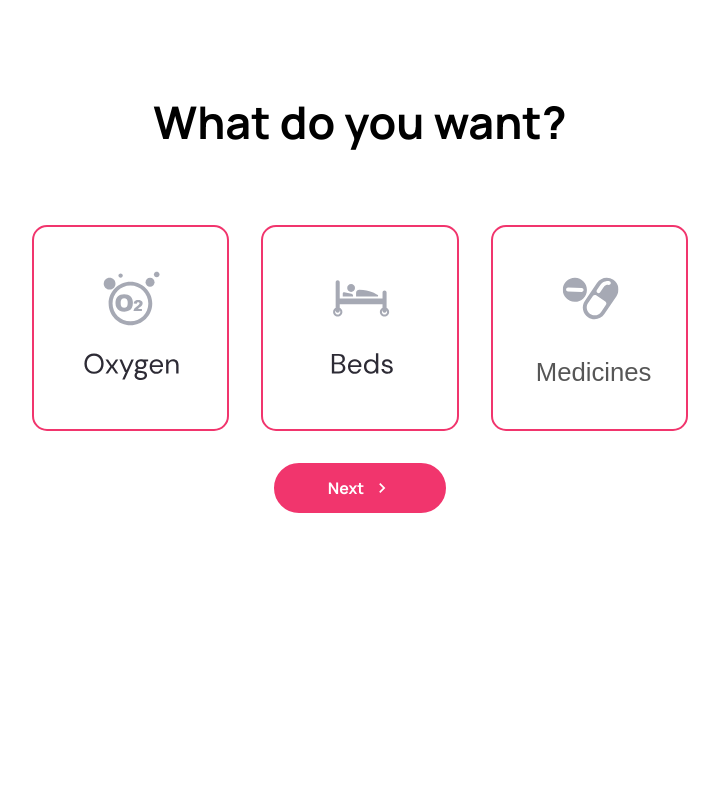
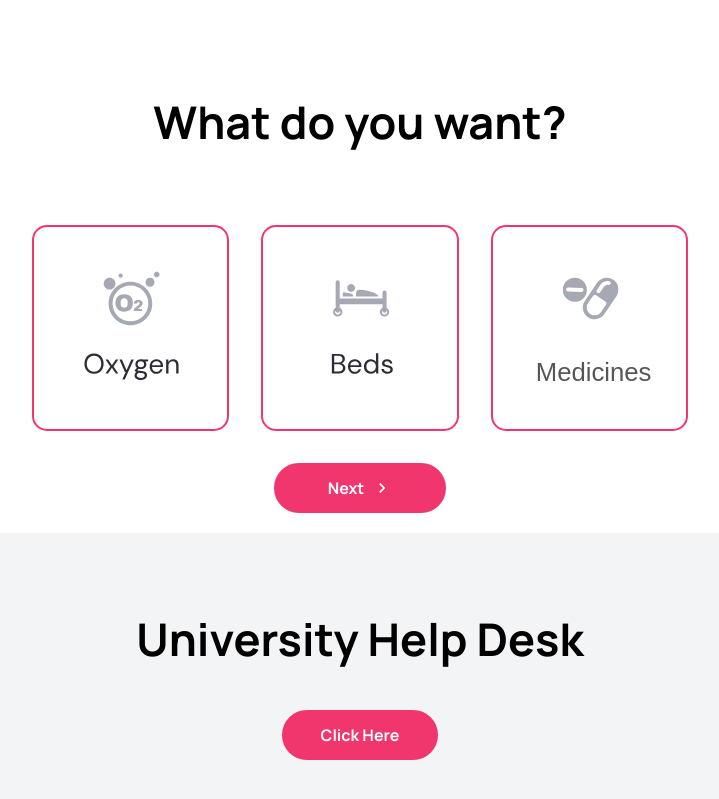
Before and after one commit to jerrycode06/amu-ccoh, a React (Create React App) app: page / in a window 1280 px wide. Shown: the part 999-1798 px from the top of the page, without its empty margins (280-999 px from the left). Before the commit the page ends 1532 px from the top, so only its background shows below. Built offline with nearby package versions, Linux system fonts and the light colour scheme.

Commit message:
help desk added

```diff
--- /dev/null
+++ b/src/components/HelpDesk/HelpDeskElements.js
@@ -0,0 +1,30 @@
+import styled from "styled-components/macro";
+
+export const HelpDeskContainer = styled.div`
+  display: grid;
+  background-color: #f3f4f6;
+  z-index: 1;
+  width: 100%;
+  /* margin-right: auto;
+  margin-left: auto; */
+  padding: 35px 24px;
+  justify-content: center;
+`;
+
+export const HelpDeskWrapper = styled.div`
+  margin: auto;
+`;
+
+export const HelpDeskH1 = styled.h1`
+  margin-top: 40px;
+  margin-bottom: 40px;
+  text-align: center;
+  font-size: 45px;
+`;
+
+export const BtnWrapper = styled.div`
+  display: flex;
+  justify-content: center;
+  align-items: center;
+  margin-bottom: 20px;
+`;
--- /dev/null
+++ b/src/components/HelpDesk/index.js
@@ -0,0 +1,25 @@
+import React from "react";
+import { Button } from "../ButtonElements";
+import {
+  HelpDeskContainer,
+  HelpDeskWrapper,
+  HelpDeskH1,
+  BtnWrapper,
+} from "./HelpDeskElements";
+
+const HelpDesk = () => {
+  return (
+    <HelpDeskContainer>
+      <HelpDeskWrapper>
+        <HelpDeskH1>University Help Desk</HelpDeskH1>
+        <BtnWrapper>
+          <Button primary="true" lgwidth="true" to="/helpdesk">
+            Click Here
+          </Button>
+        </BtnWrapper>
+      </HelpDeskWrapper>
+    </HelpDeskContainer>
+  );
+};
+
+export default HelpDesk;
--- a/src/pages/home.js
+++ b/src/pages/home.js
@@ -4,6 +4,7 @@ import Navbar from "../components/Navbar";
 import HeroSection from "./../components/HeroSection";
 import InfoSection from "../components/InfoSection";
 import SuppliesInfo from "../components/SuppliesInfo";
+import HelpDesk from "../components/HelpDesk";
 
 const Home = () => {
   const [isOpen, setIsOpen] = useState(false);
@@ -18,6 +19,7 @@ const Home = () => {
       <HeroSection />
       <InfoSection />
       <SuppliesInfo />
+      <HelpDesk />
     </>
   );
 };
```
